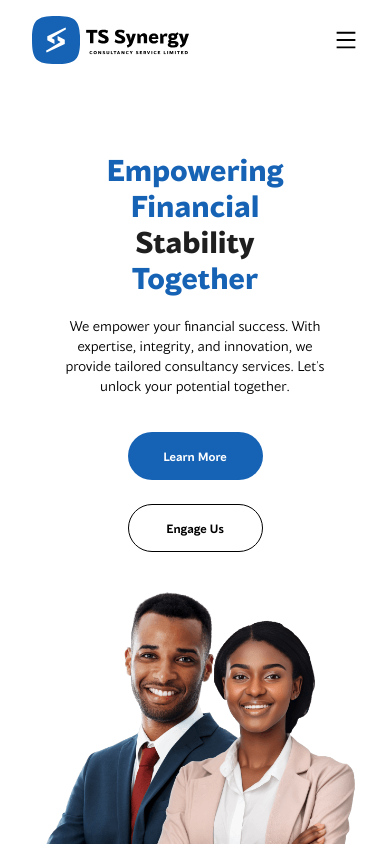
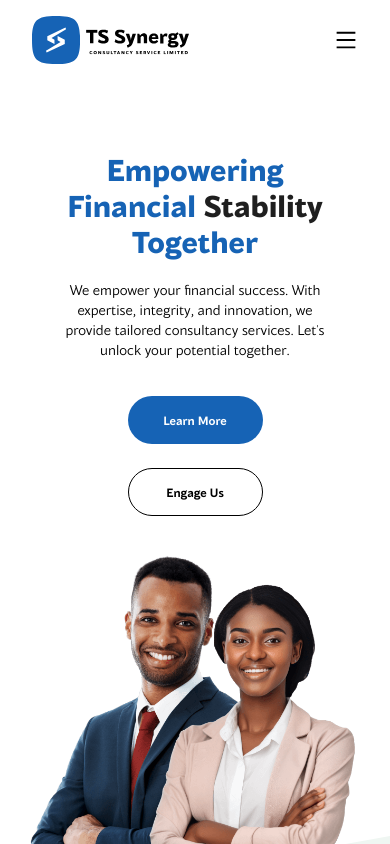
Before and after one commit to ayowayne123/ts-synergy, a Next.js app: page / in a window 390 px wide. Shown: the top 844 px of the page. Built offline with nearby package versions, Linux system fonts and the light colour scheme.

Commit message:
Fix: width of mobile hero text to 280px

```diff
--- a/app/hero.jsx
+++ b/app/hero.jsx
@@ -32,7 +32,7 @@ function Hero() {
         <div className="relative lg:max-h-[1000px] md:max-h-[800px]">
         <div className="container  font-light grid md:grid-cols-2 relative items-center    pt-10 md:pt-16 lg:pt-20 xl:pt-24 lg:h-[calc(100vh_-_100px)] md:h-[calc(100vh_-_200px)] min-h-[380px] max-h-[840px] ">
         <div className="w-full flex items-center md:items-start flex-col">
-        <div className="text-synergyBlue font-bold lg:max-w-[900px] max-w-[261px] md:max-w-[600px] md:px-0 px-2
+        <div className="text-synergyBlue font-bold lg:max-w-[900px] max-w-[280px] md:max-w-[600px] md:px-0 px-2
          lg:text-6xl text-3xl md:text-4xl  mx-auto text-center md:text-left lg:mb-6 mb-2 lg:mt-0 mt-8 md:mt-4  ">Empowering Financial <span className="text-synergyBlack hero-text">{texts[textIndex]}</span> Together</div>
          <span className="py-2 lg:py-3 lg:max-w-[630px] max-w-[281px] md:max-w-[470px] flex mx-auto text-center md:text-left lg:text-2xl md:text-lg text-sm lg:leading-9 lg:my-2 my-1">
          We empower your financial success. With expertise, integrity, and innovation, we provide tailored consultancy services. Let&apos;s unlock your potential together.
```
